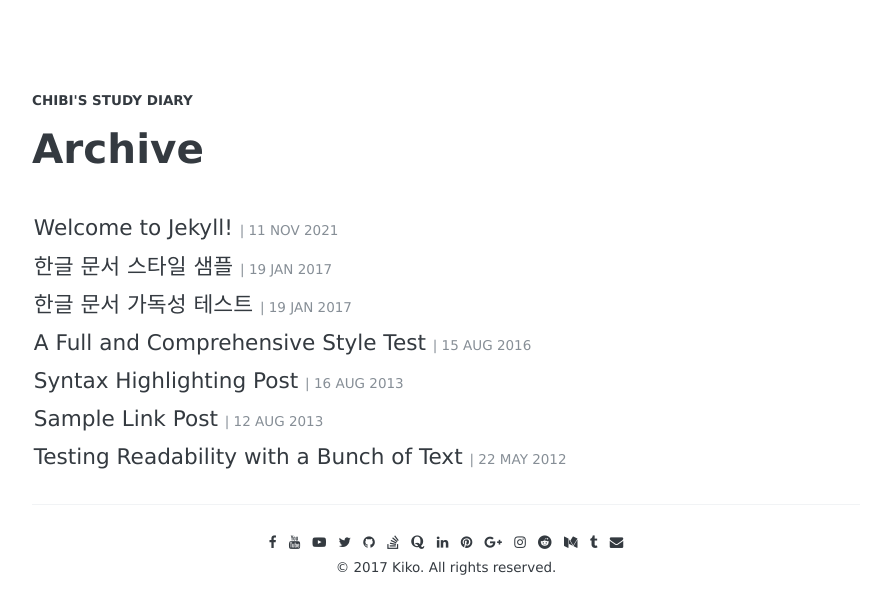
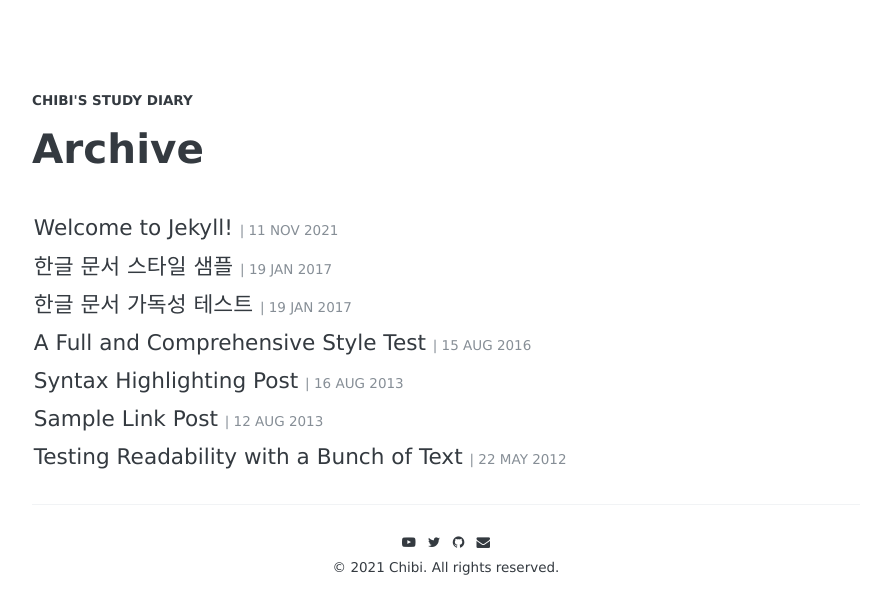
Before and after one commit to chibi-chichi/chibi-chichi.github.io, a Jekyll site: the page built from archive/index.html, in a window 1280 px wide. Shown: the top 614 px of the page, without its empty margins (194-1085 px from the left). Built offline with Jekyll 4.4.1, drawn with Linux system fonts in a browser that asks for light colours; some web fonts are replaced; some of the changed lines change nothing that is shown.

Commit message:
Update _config.yml

```diff
--- a/_config.yml
+++ b/_config.yml
@@ -6,25 +6,25 @@
 name:               "Chibi's Study Diary"
 
 author:
-  facebook:         your-id
-  youtubeUser:      your-id
-  youtubeChannel:   your-id
-  twitter:          your-id
-  github:           your-id
-  stackoverflow:    your-id
-  quora:            your-id
-  linkedin:         your-id
-  pinterest:        your-id
-  googlePlus:       your-id
-  instagram:        your-id
-  reddit:           your-id
-  medium:           your-id
-  tumblr:           your-id
+  # facebook:         your-id
+  # youtubeUser:      your-id       Youtube does not support youtube user URL anymore
+  youtubeChannel:   UCIehvFFPzRM9XT4C1_YF28g
+  twitter:          chocolat_chibi
+  github:           chibi-chichi
+  # stackoverflow:    your-id
+  # quora:            your-id
+  # linkedin:         your-id
+  # pinterest:        your-id
+  # googlePlus:       your-id
+  # instagram:        your-id
+  # reddit:           your-id
+  # medium:           your-id
+  # tumblr:           your-id
   email:            chibiriea@your-email.com
 
 copyright:
-  year:             2017
-  name:             Kiko
+  year:             2021
+  name:             Chibi
 
 # Google-analytics
 google-analytics:
@@ -32,12 +32,12 @@ google-analytics:
 
 # Disqus
 disqus:
-  id:               "kiko-plus"
+  id:               "Chibi's Study Note"
 
 # URL
-url:                "https://chibi-chichi.github.io" # the base hostname & protocol for your site
+url:                "https://chibi-study-diary.github.io" # the base hostname & protocol for your site
 # url:                "http://localhost:4000" # use this url when you develop
-baseurl:            "/Kiko-plus" # the subpath of your site, e.g. /blog
+baseurl:            "/main" # the subpath of your site, e.g. /blog
 
 
 # http://en.wikipedia.org/wiki/List_of_tz_database_time_zones
@@ -62,7 +62,7 @@ nav:
   - name:           "Tags"
     url:            "/tags"
   - name:           "Github"
-    url:            "https://github.com/AWEEKJ/Kiko-plus"
+    url:            "https://github.com/chibi-chichi/chibi-chichi.github.io"
 
 # Sass
 sass:
```
